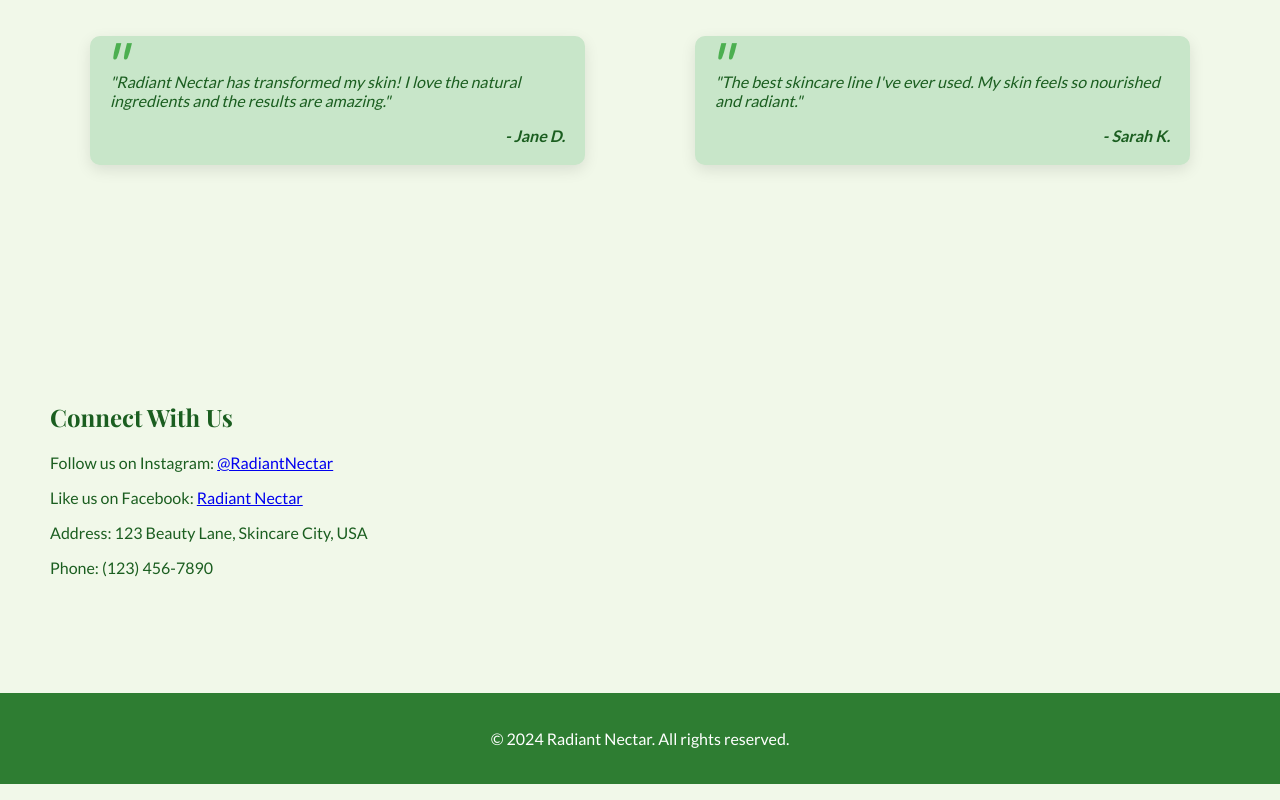
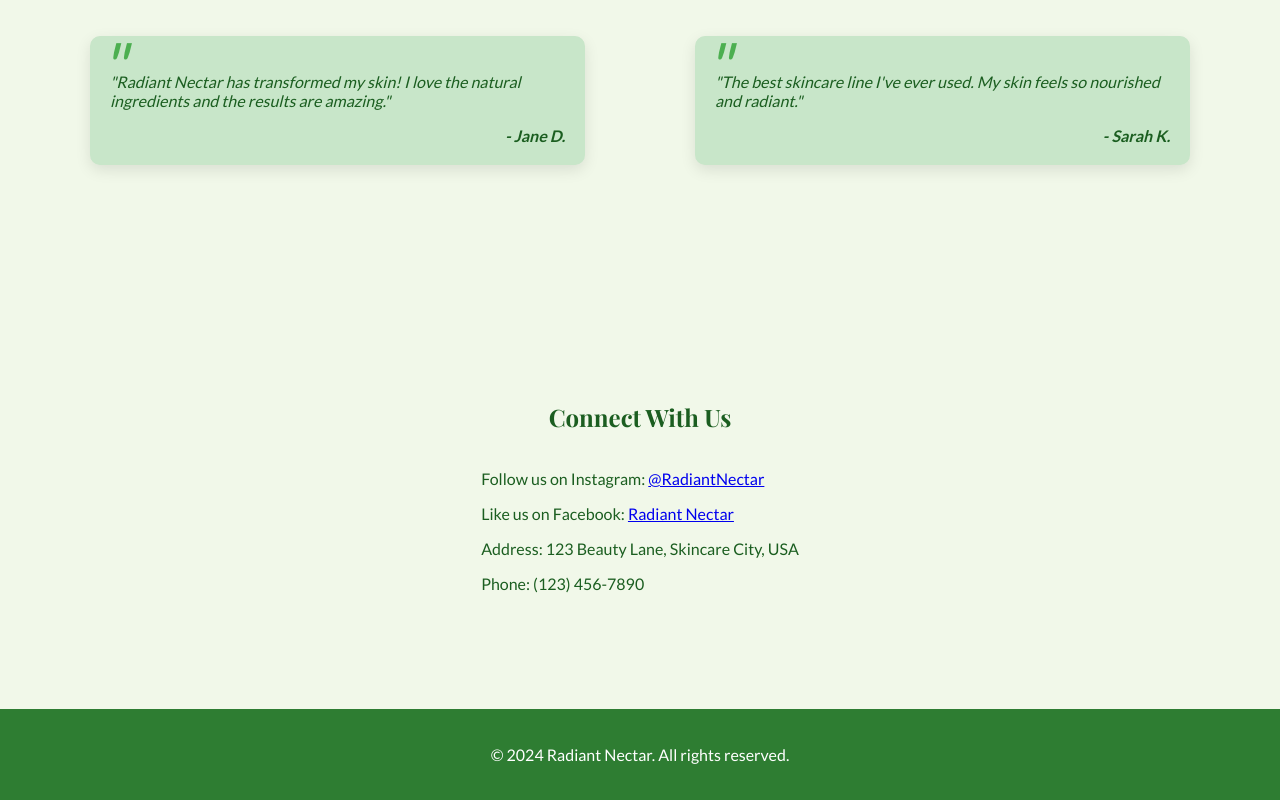
Before and after one commit to clairep5/radiant-nectar, a plain HTML site: page index.html in a window 1280 px wide. Shown: the part 2079-2879 px from the top of the page. Drawn offline with nearby package versions, Linux system fonts and the light colour scheme.

Commit message:
New position

```diff
--- a/styles.css
+++ b/styles.css
@@ -83,6 +83,7 @@ nav ul li a:hover {
 
 h1, h2, h3 {
     font-family: 'Playfair Display', serif;
+    text-align: center; /* Center all headings */
 }
 
 h1 {
@@ -168,6 +169,16 @@ cite {
     font-weight: 700;
 }
 
+/* Center the entire contact section */
+.contact {
+    text-align: center;
+}
+
+.contact-info {
+    display: inline-block;
+    text-align: left;
+}
+
 footer {
     background-color: var(--dark-green);
     color: var(--text-light);
```
Also changed, not shown: 1 other file.
